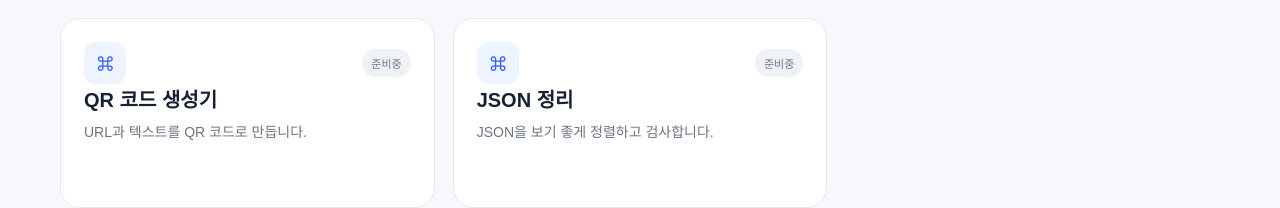
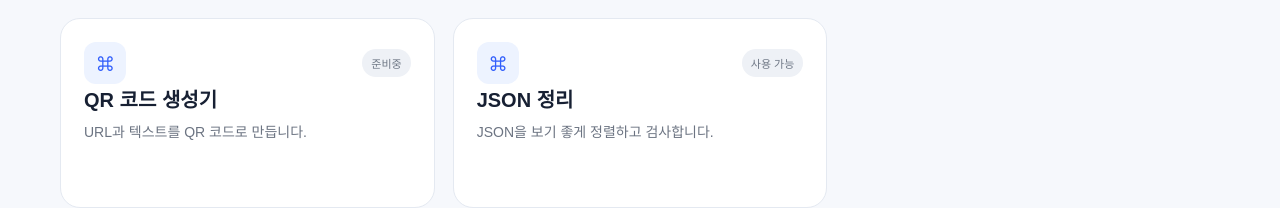
Before and after one commit to license-book/web-tools, a Next.js app: page / in a window 1280 px wide. Shown: the part 1712-1920 px from the top of the page. Built offline with nearby package versions, Linux system fonts and the light colour scheme.

Commit message:
feat: mark JSON formatter as available

```diff
--- a/data/tools.ts
+++ b/data/tools.ts
@@ -56,9 +56,9 @@ export const tools: ToolDefinition[] = [
     shortDescription: 'JSON을 보기 좋게 정렬하고 검사합니다.',
     description: 'JSON 데이터를 정렬하고 문법 오류를 빠르게 확인하는 개발 도구입니다.',
     category: 'developer',
-    keywords: ['JSON', 'formatter', 'validator'],
+    keywords: ['JSON', 'formatter', 'validator', 'JSON 정리', 'JSON 검사'],
     featured: true,
-    badge: '준비중',
+    badge: '사용 가능',
   },
 ];
 
```
